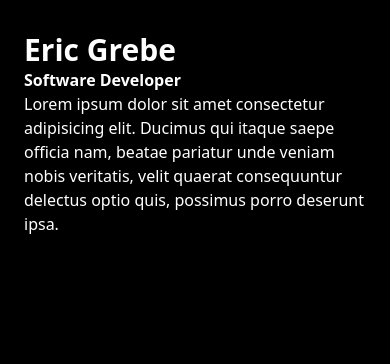
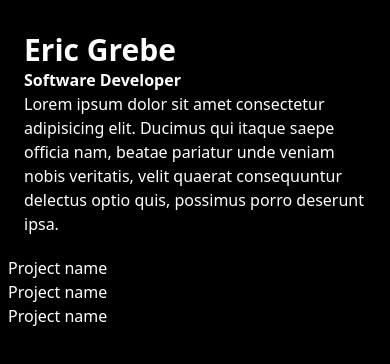
Before and after one commit to Jiyuu5/PortfolioWebsite, a React (Vite) app: page / in a window 390 px wide. Shown: the top 364 px of the page. Built offline with nearby package versions, Linux system fonts and the light colour scheme.

Commit message:
Add CardList and Card components

```diff
--- a/src/App.jsx
+++ b/src/App.jsx
@@ -1,4 +1,5 @@
-import Descripton from "./components/description";
+import Descripton from "./components/Description";
+import CardList from "./components/CardList";
 
 export default function App() {
   return (
@@ -11,7 +12,9 @@ export default function App() {
             </ul>
           </div>
         </aside>
-        <main role="main" className="w-full sm:w-2/3 md:w-3/4 pt-1 px-2"></main>
+        <main role="main" className="w-full sm:w-2/3 md:w-3/4 pt-1 px-2">
+          <CardList />
+        </main>
       </div>
       <footer className="mt-auto">...</footer>
     </div>
--- /dev/null
+++ b/src/components/Card.jsx
@@ -0,0 +1,9 @@
+export default function Card() {
+  return (
+    <>
+      <card className="text-white">
+        <h2>Project name</h2>
+      </card>
+    </>
+  );
+}
--- /dev/null
+++ b/src/components/CardList.jsx
@@ -0,0 +1,11 @@
+import Card from "./Card";
+
+export default function CardList() {
+  return (
+    <>
+      <Card />
+      <Card />
+      <Card />
+    </>
+  );
+}
```
